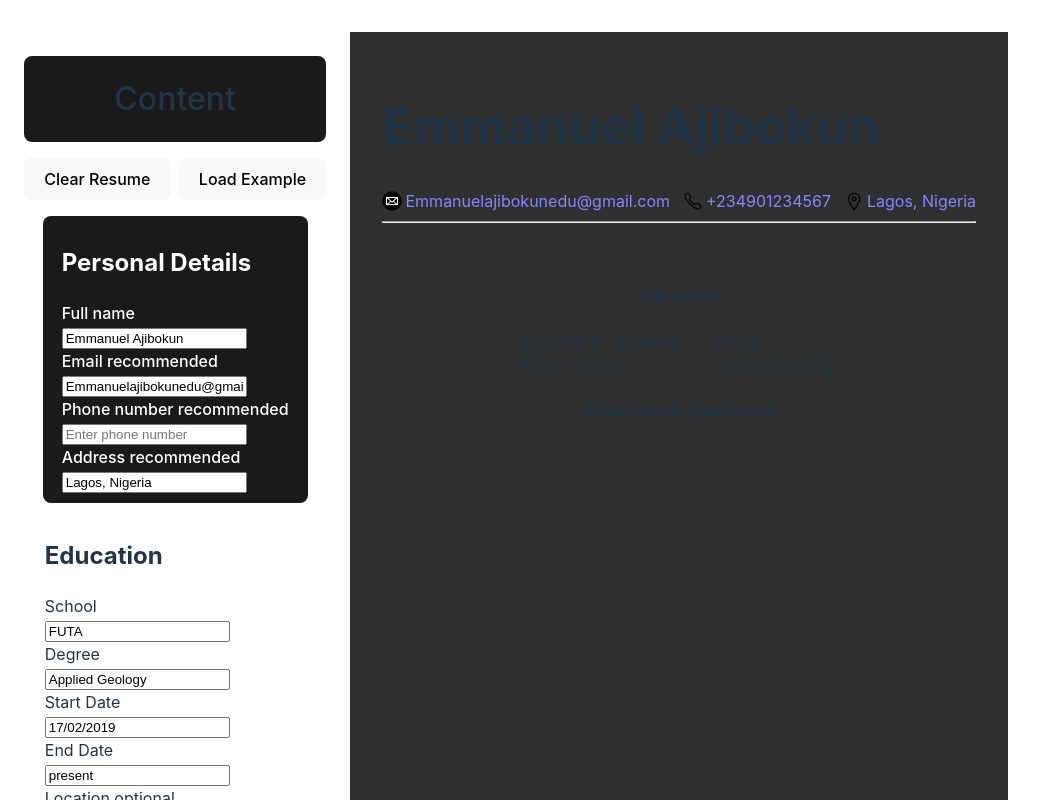
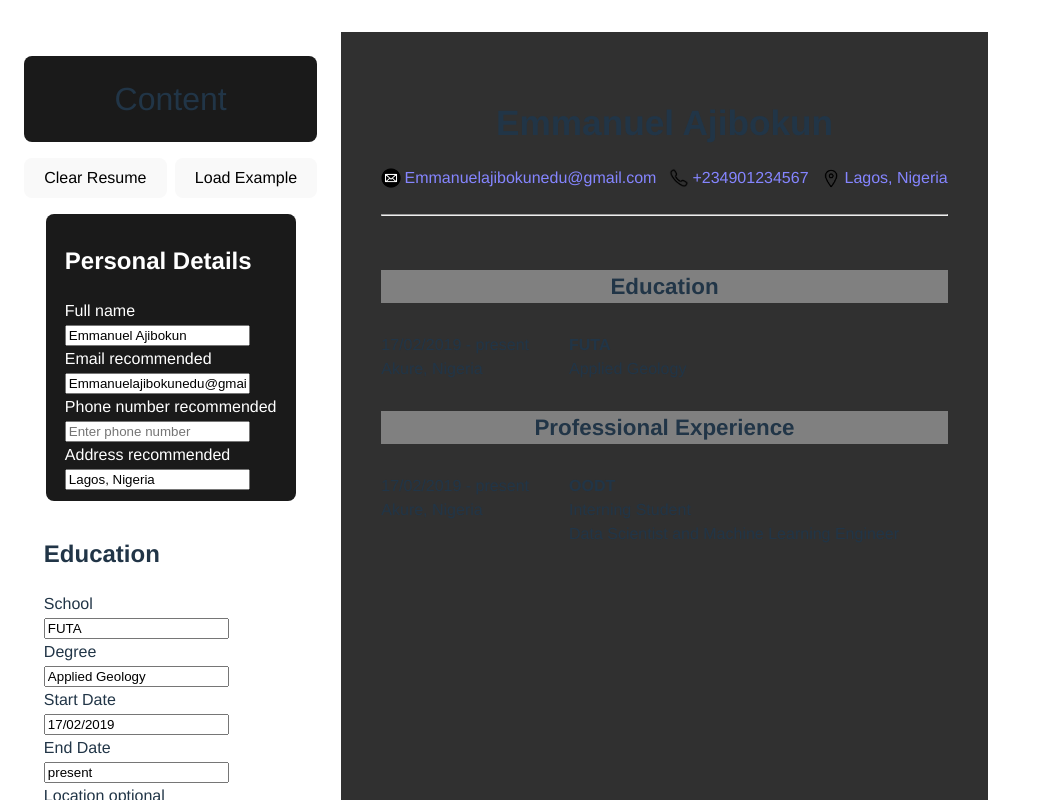
Before and after one commit to EmmanuelAjibokun/cv-application, a React (Vite) app: page / in a window 1280 px wide. Shown: the top 800 px of the page, without its empty margins (0-1047 px from the left). Built offline with nearby package versions, Linux system fonts and the light colour scheme.

Commit message:
style template component

```diff
--- a/src/App.css
+++ b/src/App.css
@@ -36,8 +36,10 @@
 
 .cv {
   background-color: #303030;
-  min-height: 600px;
-  flex: 1;
+  min-height: 900px;
+  height: 100%;
+  padding: 3em 2.5em;
+  /* flex: 1; */
 }
 
 /* template.css */
@@ -50,14 +52,22 @@
 }
 
 .header {
-  padding: 2em;
+  display: flex;
+  flex-direction: column;
+  align-items: center;
+  flex-grow: 1;
   width: 100%;
+}
+
+h1 {
+  font-size: 2.5em;
 }
 
 .details {
   display: flex;
   flex-wrap: wrap;
   gap: 0.8em;
+  justify-content: center;
 }
 
 .detail {
@@ -70,14 +80,27 @@
   color: #8585ff;
 }
 
-/* hr {
-  border: 1px solid red;
-} */
+hr {
+  width: 100%;
+  margin: 1.5em 0;
+}
+
+.body {
+  display: flex;
+  flex-direction: column;
+  width: 100%;
+}
 .subbody h4 {
+  font-size: 1.4em;
   text-align: center;
+  background-color: #808080;
 }
 
 .cat {
   display: flex;
   gap: 2.5em;
 }
+
+.right_side p:first-child {
+  font-weight: bold;
+}
--- a/src/App.jsx
+++ b/src/App.jsx
@@ -52,6 +52,7 @@ function App() {
         <Template
           val={{person, mail, num, addr}}
           educationVal={{school, degree, startdate, enddate, location}}
+          experienceVal={{company, position, startdate2, enddate2, location2, description}}
           />
       </sections>
     </div>
--- a/src/components/template/Template.jsx
+++ b/src/components/template/Template.jsx
@@ -3,7 +3,7 @@ import mail from '../../assets/mail.png'
 import phone from '../../assets/phone.png'
 import location from '../../assets/location.png'
 
-export default function Template({val, educationVal}) {
+export default function Template({val, educationVal, experienceVal}) {
   return (
     <div className='template'>
       <div className="header">
@@ -22,8 +22,8 @@ export default function Template({val, educationVal}) {
             <p>{val.addr}</p>
           </div>
         </div>
-        <hr />
       </div>
+      <hr />
       <div className="body">
         <div className="subbody">
           <h4>Education</h4>
@@ -40,6 +40,17 @@ export default function Template({val, educationVal}) {
         </div>
         <div className="subbody">
           <h4>Professional Experience</h4>
+          <div className="cat">
+            <div className="left_side">
+              <p>{experienceVal.startdate2} - {experienceVal.enddate2}</p>
+              <p>{experienceVal.location2}</p>
+            </div>
+            <div className="right_side">
+              <p>{experienceVal.company}</p>
+              <p>{experienceVal.position}</p>
+              <p>{experienceVal.description}</p>
+            </div>
+          </div>
         </div>
       </div>
     </div>
--- a/src/index.css
+++ b/src/index.css
@@ -1,7 +1,8 @@
 :root {
-  font-family: Inter, system-ui, Avenir, Helvetica, Arial, sans-serif;
+  font-family: Helvetica, Arial, sans-serif;
   line-height: 1.5;
   font-weight: 400;
+  font-size: 16px;
 
   color-scheme: light dark;
   color: rgba(255, 255, 255, 0.87);
@@ -12,6 +13,8 @@
   -webkit-font-smoothing: antialiased;
   -moz-osx-font-smoothing: grayscale;
   -webkit-text-size-adjust: 100%;
+
+  width: 100%;
 }
 
 a {
@@ -27,11 +30,12 @@ body {
   margin: 2em 0;
   display: flex;
   min-width: 320px;
+  width: 100%;
   min-height: 100vh;
 }
 
 h1 {
-  font-size: 3.2em;
+  font-size: 2.2em;
   line-height: 1.1;
 }
 
```
